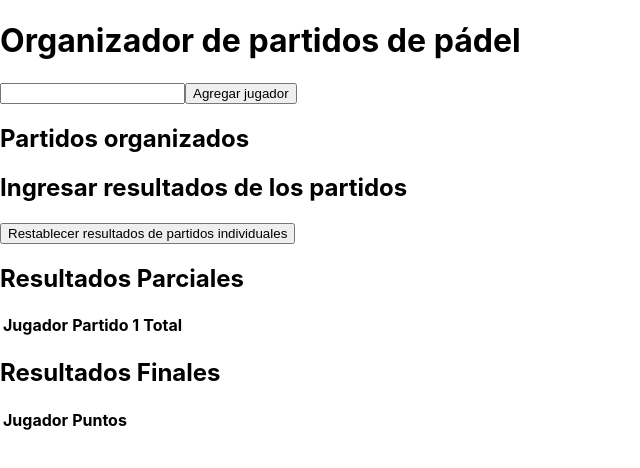
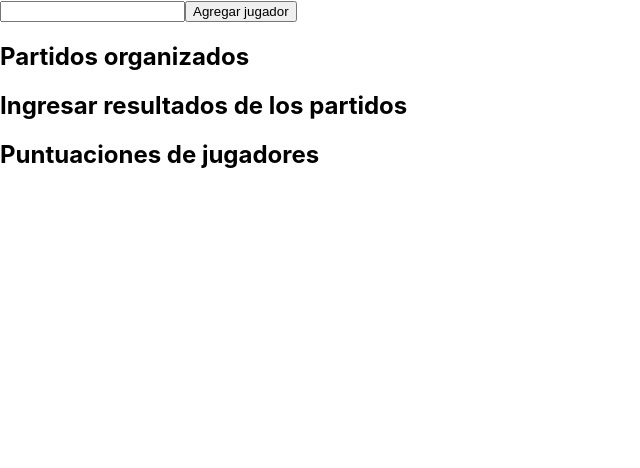
Before and after one commit to Pablo-Mdz/padel-americano, a React (Create React App) app: page / in a window 1280 px wide. Shown: the top 468 px of the page, without its empty margins (0-640 px from the left). Built offline with nearby package versions, Linux system fonts and the light colour scheme.

Commit message:
working ready for depure and style

```diff
--- a/src/App.js
+++ b/src/App.js
@@ -1,108 +1,224 @@
-import React, { useState } from 'react';
-import MatchOrganizer from './MatchOrganizer';
-import MatchResultsInput from './MatchResultsInput';
-import FinalResults from './FinalResults';
-import PartialResults from './PartialResults';
+// import React, { useState } from 'react';
+// import MatchOrganizer from './MatchOrganizer';
+// import MatchResultsInput from './MatchResultsInput';
+// import FinalResults from './FinalResults';
+// import PartialResults from './PartialResults';
 
 
 
-const PlayerInput = ({ setPlayers }) => {
-    const [name, setName] = useState('');
+// const PlayerInput = ({ setPlayers }) => {
+//     const [name, setName] = useState('');
 
-    const addPlayer = () => {
-        setPlayers(prevPlayers => [...prevPlayers, name]);
-        console.log("name:", name)
-        setName('');
-    };
+//     const addPlayer = () => {
+//         setPlayers(prevPlayers => [...prevPlayers, name]);
+//         console.log("name:", name)
+//         setName('');
+//     };
 
-    return (
-        <div>
-            <input type="text" value={name} onChange={e => setName(e.target.value)} />
-            <button onClick={addPlayer}>Agregar jugador</button>
-        </div>
-    );
-};
+//     return (
+//         <div>
+//             <input type="text" value={name} onChange={e => setName(e.target.value)} />
+//             <button onClick={addPlayer}>Agregar jugador</button>
+//         </div>
+//     );
+// };
 
-const App = () => {
-    const [players, setPlayers] = useState([]);
-    const [matches, setMatches] = useState([]);
-    const [playerScores, setPlayerScores] = useState({});
-    const [partialResults, setPartialResults] = useState({});
-    const [currentMatchIndex, setCurrentMatchIndex] = useState(0); // Inicialmente, el primer partido
-    const [matchResult, setMatchResult] = useState({ team1: '', team2: '' });
-    const [matchPlayers, setMatchPlayers] = useState({ p1: '', p2: '', p3: '', p4: '' });
+// const App = () => {
+//     const [players, setPlayers] = useState([]);
+//     const [matches, setMatches] = useState([]);
+//     const [playerScores, setPlayerScores] = useState({});
+//     const [partialResults, setPartialResults] = useState({});
+//     const [currentMatchIndex, setCurrentMatchIndex] = useState(0); // Inicialmente, el primer partido
+//     const [matchResult, setMatchResult] = useState({ team1: '', team2: '' });
+//     const [matchPlayers, setMatchPlayers] = useState({ p1: '', p2: '', p3: '', p4: '' });
 
 
 
-    const handleSubmit = (e) => {
-        e.preventDefault();
+//     const handleSubmit = (e) => {
+//         e.preventDefault();
 
 
-        // Actualizar los resultados parciales para el partido actual
-        const currentPartialResults = {};
-        const matchIndex = currentMatchIndex + 1; // Índice del partido actual
-        // Calcula los resultados parciales para cada jugador en el partido actual y guárdalos en currentPartialResults
+//         // Actualizar los resultados parciales para el partido actual
+//         const currentPartialResults = {};
+//         const matchIndex = currentMatchIndex + 1; // Índice del partido actual
+//         // Calcula los resultados parciales para cada jugador en el partido actual y guárdalos en currentPartialResults
 
-        // Actualiza el estado de resultados parciales
-        setPartialResults({ ...partialResults, [matchIndex]: currentPartialResults });
+//         // Actualiza el estado de resultados parciales
+//         setPartialResults({ ...partialResults, [matchIndex]: currentPartialResults });
 
-        // Avanza al siguiente partido
-        setCurrentMatchIndex(currentMatchIndex + 1);
+//         // Avanza al siguiente partido
+//         setCurrentMatchIndex(currentMatchIndex + 1);
 
-        // Limpia el formulario de resultados del partido
-        setMatchResult({ team1: '', team2: '' });
-        setMatchPlayers({ p1: '', p2: '', p3: '', p4: '' });
-    };
+//         // Limpia el formulario de resultados del partido
+//         setMatchResult({ team1: '', team2: '' });
+//         setMatchPlayers({ p1: '', p2: '', p3: '', p4: '' });
+//     };
 
 
 
 
 
-    const updatePlayerScores = (newPlayerScores) => {
-        console.log("Updating player scores with new player scores:", newPlayerScores);
-        setPlayerScores(newPlayerScores);
-        console.log('this is a player score', playerScores)
+//     const updatePlayerScores = (newPlayerScores) => {
+//         console.log("Updating player scores with new player scores:", newPlayerScores);
+//         setPlayerScores(newPlayerScores);
+//         console.log('this is a player score', playerScores)
 
-    };
-    const resetIndividualMatchScores = () => {
-        // Crear una copia profunda de playerScores para evitar la mutación directa del estado
-        const newPlayerScores = JSON.parse(JSON.stringify(playerScores));
+//     };
+//     const resetIndividualMatchScores = () => {
+//         // Crear una copia profunda de playerScores para evitar la mutación directa del estado
+//         const newPlayerScores = JSON.parse(JSON.stringify(playerScores));
 
-        // Iterar sobre cada jugador y restablecer sus puntuaciones de partidos individuales
-        for (const playerName in newPlayerScores) {
-            if (newPlayerScores.hasOwnProperty(playerName)) {
-                // Supongamos que tienes puntuaciones de partidos individuales en una propiedad 'matches'
-                // Puedes cambiar esto para que coincida con tu estructura de datos
-                newPlayerScores[playerName].matches = 0;
-            }
+//         // Iterar sobre cada jugador y restablecer sus puntuaciones de partidos individuales
+//         for (const playerName in newPlayerScores) {
+//             if (newPlayerScores.hasOwnProperty(playerName)) {
+//                 // Supongamos que tienes puntuaciones de partidos individuales en una propiedad 'matches'
+//                 // Puedes cambiar esto para que coincida con tu estructura de datos
+//                 newPlayerScores[playerName].matches = 0;
+//             }
+//         }
+
+//         // Actualizar el estado con las nuevas puntuaciones
+//         setPlayerScores(newPlayerScores);
+//     };
+
+//     return (
+//         <div>
+//             <h1>Organizador de partidos de pádel</h1>
+//             <PlayerInput setPlayers={setPlayers} />
+//             <MatchOrganizer players={players} setMatches={setMatches} matches={matches} />
+//             <MatchResultsInput
+//                 organizedMatches={matches}
+//                 updatePlayerScores={updatePlayerScores}
+//                 playerScores={playerScores}
+//                 setMatchResult={setMatchResult} // Pasa las funciones como propiedades
+//                 setMatchPlayers={setMatchPlayers} // Pasa las funciones como propiedades
+//                 setPlayerScores={setPlayerScores} // Pasa las funciones como propiedades
+//                 matchResult={matchResult} // Pasa los valores como propiedades
+//                 matchPlayers={matchPlayers} // Pasa los valores como propiedades
+//                 />
+//                 <button onClick={resetIndividualMatchScores}>Restablecer resultados de partidos individuales</button>
+
+//             <PartialResults playerScores={playerScores} currentMatchIndex={currentMatchIndex} />
+//             <FinalResults playerScores={playerScores} />
+//         </div>
+//     );
+// };
+
+
+// export default App;
+import React, { useState, useEffect } from "react";
+
+const PadelApp = () => {
+  const [players, setPlayers] = useState([]);
+  const [name, setName] = useState("");
+  const [matches, setMatches] = useState([]);
+  const [inputValues, setInputValues] = useState({});
+  const [playerScores, setPlayerScores] = useState({});
+  const [prevInputValues, setPrevInputValues] = useState({});
+
+  useEffect(() => {
+    if (players.length === 8) {
+      const organizedMatches = [];
+      let fixedPlayer = players[0];
+      let rotatingPlayers = players.slice(1);
+
+      for (let i = 0; i < 7; i++) {
+        let match1, match2;
+
+        if ([0, 1, 2].includes(i)) {
+          match1 = [fixedPlayer, rotatingPlayers[i], rotatingPlayers[(i + 1) % 7], rotatingPlayers[(i + 2) % 7]];
+          match2 = [rotatingPlayers[(i + 3) % 7], rotatingPlayers[(i + 4) % 7], rotatingPlayers[(i + 5) % 7], rotatingPlayers[(i + 6) % 7]];
+        } else {
+          match2 = [fixedPlayer, rotatingPlayers[i], rotatingPlayers[(i + 1) % 7], rotatingPlayers[(i + 2) % 7]];
+          match1 = [rotatingPlayers[(i + 3) % 7], rotatingPlayers[(i + 4) % 7], rotatingPlayers[(i + 5) % 7], rotatingPlayers[(i + 6) % 7]];
         }
 
-        // Actualizar el estado con las nuevas puntuaciones
-        setPlayerScores(newPlayerScores);
-    };
+        organizedMatches.push([match1, match2]);
+      }
 
-    return (
-        <div>
-            <h1>Organizador de partidos de pádel</h1>
-            <PlayerInput setPlayers={setPlayers} />
-            <MatchOrganizer players={players} setMatches={setMatches} matches={matches} />
-            <MatchResultsInput
-                organizedMatches={matches}
-                updatePlayerScores={updatePlayerScores}
-                playerScores={playerScores}
-                setMatchResult={setMatchResult} // Pasa las funciones como propiedades
-                setMatchPlayers={setMatchPlayers} // Pasa las funciones como propiedades
-                setPlayerScores={setPlayerScores} // Pasa las funciones como propiedades
-                matchResult={matchResult} // Pasa los valores como propiedades
-                matchPlayers={matchPlayers} // Pasa los valores como propiedades
-                />
-                <button onClick={resetIndividualMatchScores}>Restablecer resultados de partidos individuales</button>
+      setMatches(organizedMatches);
+    }
+  }, [players]);
 
-            <PartialResults playerScores={playerScores} currentMatchIndex={currentMatchIndex} />
-            <FinalResults playerScores={playerScores} />
+  useEffect(() => {
+    const newPlayerScores = {...playerScores}; // Copiamos el estado existente
+
+    Object.keys(inputValues).forEach(key => {
+      const [turnIndex, matchIndex, teamIndex] = key.split('-');
+      const value = parseInt(inputValues[key], 10) || 0;
+      const prevValue = parseInt(prevInputValues[key], 10) || 0;
+      const diff = value - prevValue; // Calculamos la diferencia
+      const teamNames = matches[parseInt(turnIndex, 10)][parseInt(matchIndex, 10)][teamIndex === 'team1' ? 0 : 2];
+      const teamMates = matches[parseInt(turnIndex, 10)][parseInt(matchIndex, 10)].slice(teamIndex === 'team1' ? 0 : 2, teamIndex === 'team1' ? 2 : 4);
+
+      teamMates.forEach(name => {
+        if (!newPlayerScores[name]) {
+          newPlayerScores[name] = { total: 0 };
+        }
+        newPlayerScores[name].total += diff; // Añadimos la diferencia
+      });
+    });
+
+    setPlayerScores(newPlayerScores);
+    setPrevInputValues(inputValues); // Actualizamos los valores previos
+  }, [inputValues]);
+
+
+  const handleInputChange = (turnIndex, matchIndex, teamIndex, e) => {
+    const newValue = parseInt(e.target.value, 10) || 0;
+    const newInputValues = { ...inputValues, [`${turnIndex}-${matchIndex}-${teamIndex}`]: newValue };
+    setInputValues(newInputValues);
+  };
+
+  const addPlayer = () => {
+    setPlayers(prevPlayers => [...prevPlayers, name]);
+    setName("");
+  };
+  const sortedPlayerScores = Object.entries(playerScores).sort((a, b) => b[1].total - a[1].total);
+
+  return (
+    <div>
+      <input type="text" value={name} onChange={e => setName(e.target.value)} />
+      <button onClick={addPlayer}>Agregar jugador</button>
+
+      <h2>Partidos organizados</h2>
+      {matches.map((turn, turnIndex) => (
+        <div key={turnIndex}>
+          <h3>Turno {turnIndex + 1}</h3>
+          <p>Pista 1: {turn[0].slice(0, 2).join(", ")} vs {turn[0].slice(2).join(", ")}</p>
+          <p>Pista 2: {turn[1].slice(0, 2).join(", ")} vs {turn[1].slice(2).join(", ")}</p>
         </div>
-    );
+      ))}
+
+      <h2>Ingresar resultados de los partidos</h2>
+      {matches.map((turn, turnIndex) => (
+        turn.map((match, matchIndex) => (
+          <div key={`${turnIndex}-${matchIndex}`}>
+            <span>{match[0]} y {match[1]}</span>
+            <input
+              type="number"
+              placeholder="Puntos"
+              onChange={(e) => handleInputChange(turnIndex, matchIndex, 'team1', e)}
+            />
+            <span> vs </span>
+            <span>{match[2]} y {match[3]}</span>
+            <input
+              type="number"
+              placeholder="Puntos"
+              onChange={(e) => handleInputChange(turnIndex, matchIndex, 'team2', e)}
+            />
+          </div>
+        ))
+      ))}
+
+      <h2>Puntuaciones de jugadores</h2>
+      <ul>
+  {sortedPlayerScores.map(([playerName, score], index) => (
+    <li key={index}>{playerName}: {score.total || 0}</li>
+  ))}
+</ul>
+    </div>
+  );
 };
 
-
-export default App;
+export default PadelApp;
--- a/src/MatchOrganizer.js
+++ b/src/MatchOrganizer.js
@@ -2,11 +2,7 @@ import React, { useState, useEffect } from 'react';
 
 const MatchOrganizer = ({ players , setMatches, matches}) => {
 
-
   useEffect(() => {
-     // eslint-disable-next-line
-
-
     const organizeMatches = () => {
         let organizedMatches = [];
         let fixedPlayer = players[0];
--- a/src/MatchResultsInput.js
+++ b/src/MatchResultsInput.js
@@ -41,7 +41,7 @@ const MatchResultsInput = ({ organizedMatches, playerScores, updatePlayerScores
                         placeholder="Puntos"
                         onChange={(e) => handleInputChange(matchIndex, 'team1', e)}
                     />
-                    <span>vs</span>
+                    <span> vs </span>
                     <span>{match[1][0]} y {match[1][1]}</span>
                     <input
                         type="number"
```
Also changed, not shown: src/PartialResults.js (+3 -10 lines).
